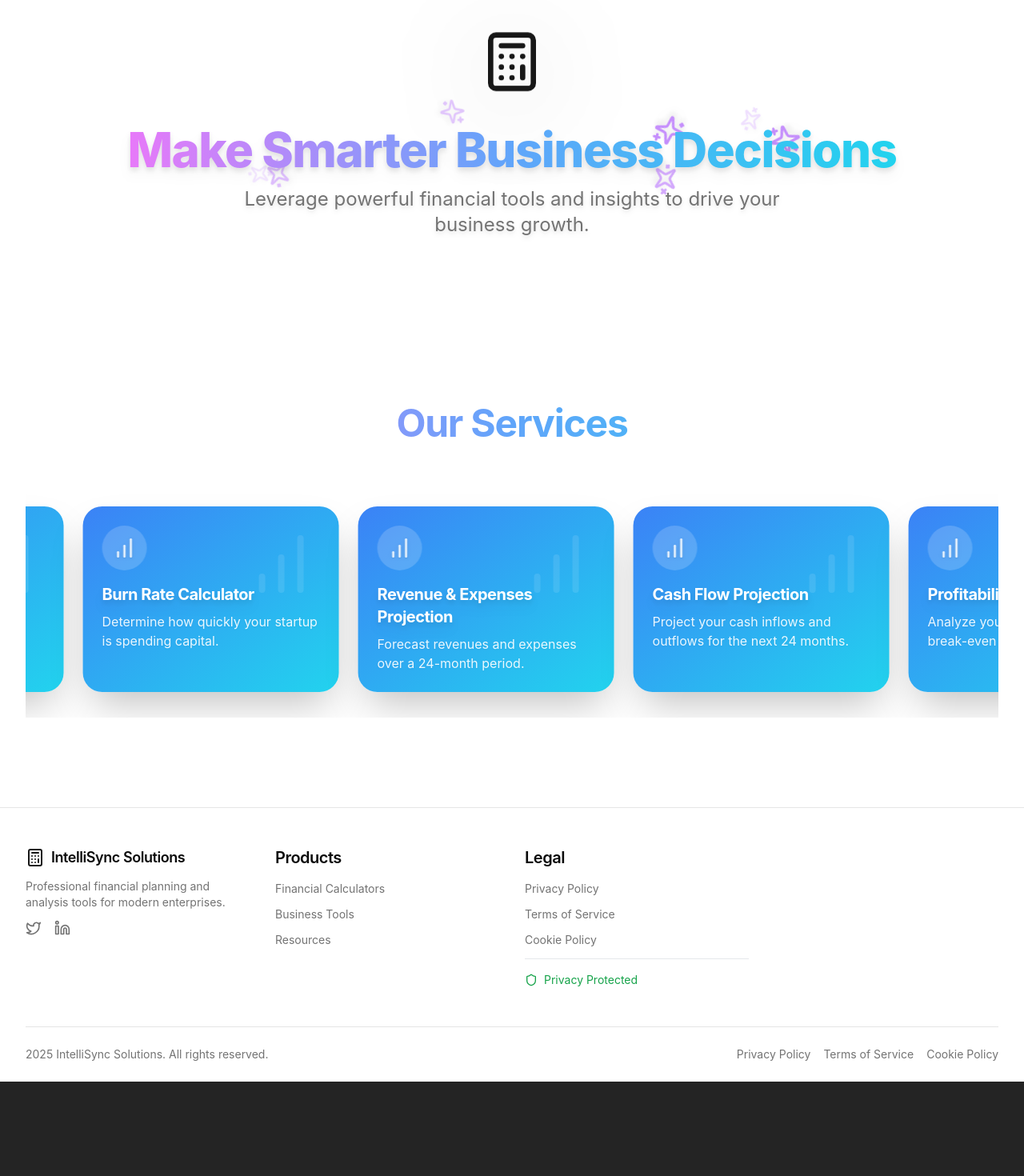
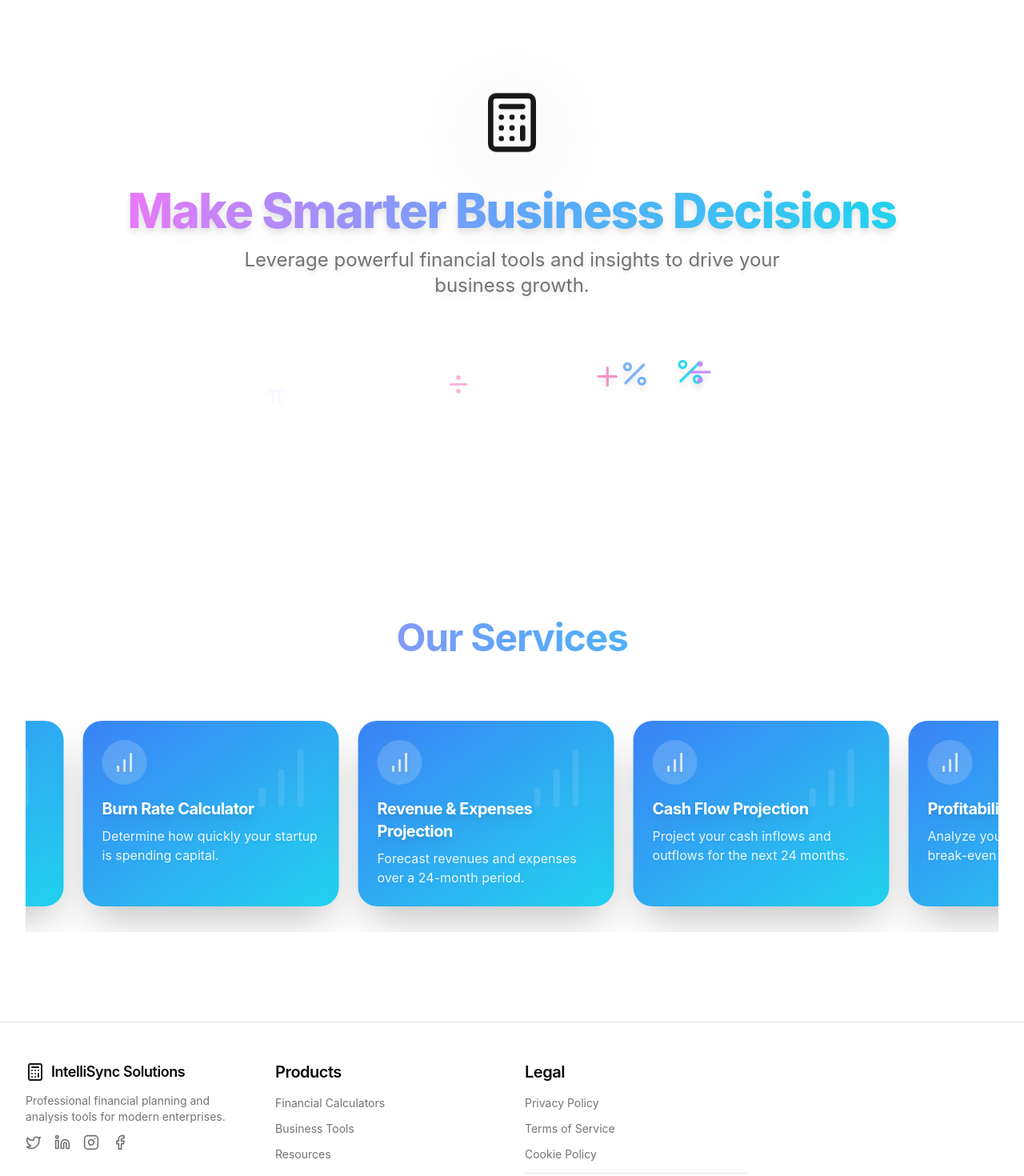
Before and after one commit to Test-Projects-Intellisync-Solutions/BizCalc, a React (Vite) app: page /home in a window 1280 px wide. Shown: the part 120-1590 px from the top of the page at 80% size. Before the commit the page ends 1472 px from the top, so only its background shows below. Built offline with nearby package versions, Linux system fonts and the light colour scheme.

Commit message:
Update UI components: Add social media links, improve Hero animation, and enhance tab navigation

```diff
--- a/src/App.tsx
+++ b/src/App.tsx
@@ -1,6 +1,6 @@
 import { useState, useEffect, Suspense, lazy } from 'react';
 import { Routes, Route, useNavigate, useLocation, Navigate } from 'react-router-dom';
-import { Loader2 } from 'lucide-react';
+import { Loader2, Calculator, Wrench, FileText, LayoutDashboard } from 'lucide-react';
 
 // Layout
 import AppLayout from './AppLayout';
@@ -45,12 +45,20 @@ function MainApp({ currentTab, onTabChange }: MainAppProps) {
       >
         {/* Home Tab */}
         <TabsContent value="home" className="space-y-12">
+          <div className="flex items-center gap-2 text-lg font-semibold">
+            <LayoutDashboard className="h-5 w-5 text-primary" />
+            Home
+          </div>
           <Hero />
           <Services />
         </TabsContent>
 
         {/* Calculators Tab */}
         <TabsContent value="calculators">
+          <div className="flex items-center gap-2 text-lg font-semibold mb-4">
+            <Calculator className="h-5 w-5 text-primary" />
+            Calculators
+          </div>
           <Suspense fallback={<PageLoading />}>
             <CalculatorsPage />
           </Suspense>
@@ -58,6 +66,10 @@ function MainApp({ currentTab, onTabChange }: MainAppProps) {
 
         {/* Tools Tab */}
         <TabsContent value="tools">
+          <div className="flex items-center gap-2 text-lg font-semibold mb-4">
+            <Wrench className="h-5 w-5 text-primary" />
+            Tools
+          </div>
           <Suspense fallback={<PageLoading />}>
             <ToolsPage />
           </Suspense>
@@ -65,6 +77,10 @@ function MainApp({ currentTab, onTabChange }: MainAppProps) {
 
         {/* Docs Tab */}
         <TabsContent value="docs">
+          <div className="flex items-center gap-2 text-lg font-semibold mb-4">
+            <FileText className="h-5 w-5 text-primary" />
+            Docs
+          </div>
           <Suspense fallback={<PageLoading />}>
             <DocsPage />
           </Suspense>
--- a/src/components/ui/UIComponents/Footer.tsx
+++ b/src/components/ui/UIComponents/Footer.tsx
@@ -14,24 +14,57 @@ export default function Footer() {
             <p className="text-sm text-muted-foreground">
               Professional financial planning and analysis tools for modern enterprises.
             </p>
+            {/* Social Media Links */}
             <div className="flex space-x-4">
-              <a href="https://twitter.com/intellisyncsol" className="text-muted-foreground hover:text-primary">
+              <a // Twitter
+                href="https://x.com/Intelli_Sync"
+                target="_blank"
+                rel="noopener noreferrer"
+                className="text-muted-foreground hover:text-primary transition-colors"
+                aria-label="Twitter"
+              >
                 <svg xmlns="http://www.w3.org/2000/svg" width="24" height="24" viewBox="0 0 24 24" fill="none" stroke="currentColor" strokeWidth="2" strokeLinecap="round" strokeLinejoin="round" className="h-5 w-5">
                   <path d="M22 4s-.7 2.1-2 3.4c1.6 10-9.4 17.3-18 11.6 2.2.1 4.4-.6 6-2C3 15.5.5 9.6 3 5c2.2 2.6 5.6 4.1 9 4-.9-4.2 4-6.6 7-3.8 1.1 0 3-1.2 3-1.2z"/>
                 </svg>
               </a>
-              <a href="https://linkedin.com/company/intellisync-solutions" className="text-muted-foreground hover:text-primary">
+              <a // LinkedIn
+                href="https://linkedin.com/company/intellisync-solutions"
+                target="_blank"
+                rel="noopener noreferrer"
+                className="text-muted-foreground hover:text-primary transition-colors"
+                aria-label="LinkedIn"
+              >
                 <svg xmlns="http://www.w3.org/2000/svg" width="24" height="24" viewBox="0 0 24 24" fill="none" stroke="currentColor" strokeWidth="2" strokeLinecap="round" strokeLinejoin="round" className="h-5 w-5">
                   <path d="M16 8a6 6 0 0 1 6 6v7h-4v-7a2 2 0 0 0-2-2 2 2 0 0 0-2 2v7h-4v-7a6 6 0 0 1 6-6z"/>
                   <rect width="4" height="12" x="2" y="9"/>
                   <circle cx="4" cy="4" r="2"/>
                 </svg>
               </a>
-              {/* <a href="https://github.com/intellisyncsolutions" className="text-muted-foreground hover:text-primary">
+              <a // Instagram
+                href="https://www.instagram.com/intelli_sync/"
+                target="_blank"
+                rel="noopener noreferrer"
+                className="text-muted-foreground hover:text-primary transition-colors"
+                aria-label="Instagram"
+              >
                 <svg xmlns="http://www.w3.org/2000/svg" width="24" height="24" viewBox="0 0 24 24" fill="none" stroke="currentColor" strokeWidth="2" strokeLinecap="round" strokeLinejoin="round" className="h-5 w-5">
-                  <path d="M9 19c-5 1.5-5-2.5-7-3m14 6v-3.87a3.37 3.37 0 0 0-.94-2.61c3.14-.35 6.44-1.54 6.44-7A5.44 5.44 0 0 0 20 4.77 5.07 5.07 0 0 0 19.91 1S18.73.65 16 2.48a13.38 13.38 0 0 0-7 0C6.27.65 5.09 1 5.09 1A5.07 5.07 0 0 0 5 4.77a5.44 5.44 0 0 0-1.5 3.78c0 5.42 3.3 6.61 6.44 7A3.37 3.37 0 0 0 9 18.13V22"/>
+                  <rect width="20" height="20" x="2" y="2" rx="5" ry="5"/>
+                  <path d="M16 11.37A4 4 0 1 1 12.63 8 4 4 0 0 1 16 11.37z"/>
+                  <line x1="17.5" x2="17.51" y1="6.5" y2="6.5"/>
                 </svg>
-              </a> */}
+              </a>
+              <a // Facebook
+                href="https://www.facebook.com/intellisyncsolutions1"
+                target="_blank"
+                rel="noopener noreferrer"
+                className="text-muted-foreground hover:text-primary transition-colors"
+                aria-label="Facebook"
+              >
+                <svg xmlns="http://www.w3.org/2000/svg" width="24" height="24" viewBox="0 0 24 24" fill="none" stroke="currentColor" strokeWidth="2" strokeLinecap="round" strokeLinejoin="round" className="h-5 w-5">
+                  <path d="M18 2h-3a5 5 0 0 0-5 5v3H7v4h3v8h4v-8h3l1-4h-4V7a1 1 0 0 1 1-1h3z"/>
+                </svg>
+              </a>
+
             </div>
           </div>
 
--- a/src/components/ui/UIComponents/Hero.tsx
+++ b/src/components/ui/UIComponents/Hero.tsx
@@ -1,6 +1,5 @@
-import { Button } from "@/components/ui/button";
 import { motion, useAnimation, AnimatePresence } from "framer-motion";
-import { Calculator, Home, Sparkles } from "lucide-react";
+import { Calculator, Divide, Plus, Pi, Percent} from "lucide-react";
 import { useEffect } from "react";
 
 export default function Hero() {
@@ -24,35 +23,6 @@ export default function Hero() {
           backgroundSize: "200% 200%",
         }}
       />
-      {/* Sparkles */}
-      <AnimatePresence>
-        {[...Array(7)].map((_, i) => (
-          <motion.span
-            key={i}
-            className="absolute"
-            initial={{
-              opacity: 0,
-              scale: 0.8,
-              x: Math.random() * 700 - 350,
-              y: Math.random() * 120 - 60,
-            }}
-            animate={{
-              opacity: [0, 1, 0],
-              scale: [0.8, 1.3, 0.8],
-              rotate: [0, 360],
-            }}
-            transition={{
-              duration: Math.random() * 2 + 2,
-              delay: Math.random() * 3,
-              repeat: Infinity,
-              repeatType: "loop",
-            }}
-            style={{ left: "50%", top: "50%" }}
-          >
-            <Sparkles className="h-8 w-8 text-purple-400 drop-shadow-lg" />
-          </motion.span>
-        ))}
-      </AnimatePresence>
       <span className="relative inline-block mb-6">
         <div className="absolute inset-0 bg-primary/10 rounded-full blur-3xl transform -rotate-6"></div>
         <Calculator className="h-20 w-20 text-primary relative animate-bounce" />
@@ -73,6 +43,45 @@ export default function Hero() {
       >
         Leverage powerful financial tools and insights to drive your business growth.
       </motion.p>
+
+      {/* Animated Math Icons */}
+      <div className="relative h-40 w-full mt-8">
+        <AnimatePresence>
+          {[...Array(7)].map((_, i) => {
+            const icons = [Divide, Plus, Pi, Percent];
+            const Icon = icons[Math.floor(Math.random() * icons.length)];
+            const colors = ['text-purple-400', 'text-blue-400', 'text-pink-400', 'text-cyan-400'];
+            const color = colors[Math.floor(Math.random() * colors.length)];
+
+            return (
+              <motion.span
+                key={i}
+                className="absolute"
+                initial={{
+                  opacity: 0,
+                  scale: 0.8,
+                  x: Math.random() * 800 - 400,
+                  y: Math.random() * 80 - 40,
+                }}
+                animate={{
+                  opacity: [0, 1, 0],
+                  scale: [0.8, 1.3, 0.8],
+                  y: [0, -40, 0],
+                }}
+                transition={{
+                  duration: Math.random() * 2 + 2,
+                  delay: Math.random() * 3,
+                  repeat: Infinity,
+                  repeatType: "loop",
+                }}
+                style={{ left: "50%", top: "50%" }}
+              >
+                <Icon className={`h-8 w-8 ${color} drop-shadow-lg`} />
+              </motion.span>
+            );
+          })}
+        </AnimatePresence>
+      </div>
 
       {/* <motion.div
         className="mt-8 flex gap-4 justify-center"
```
